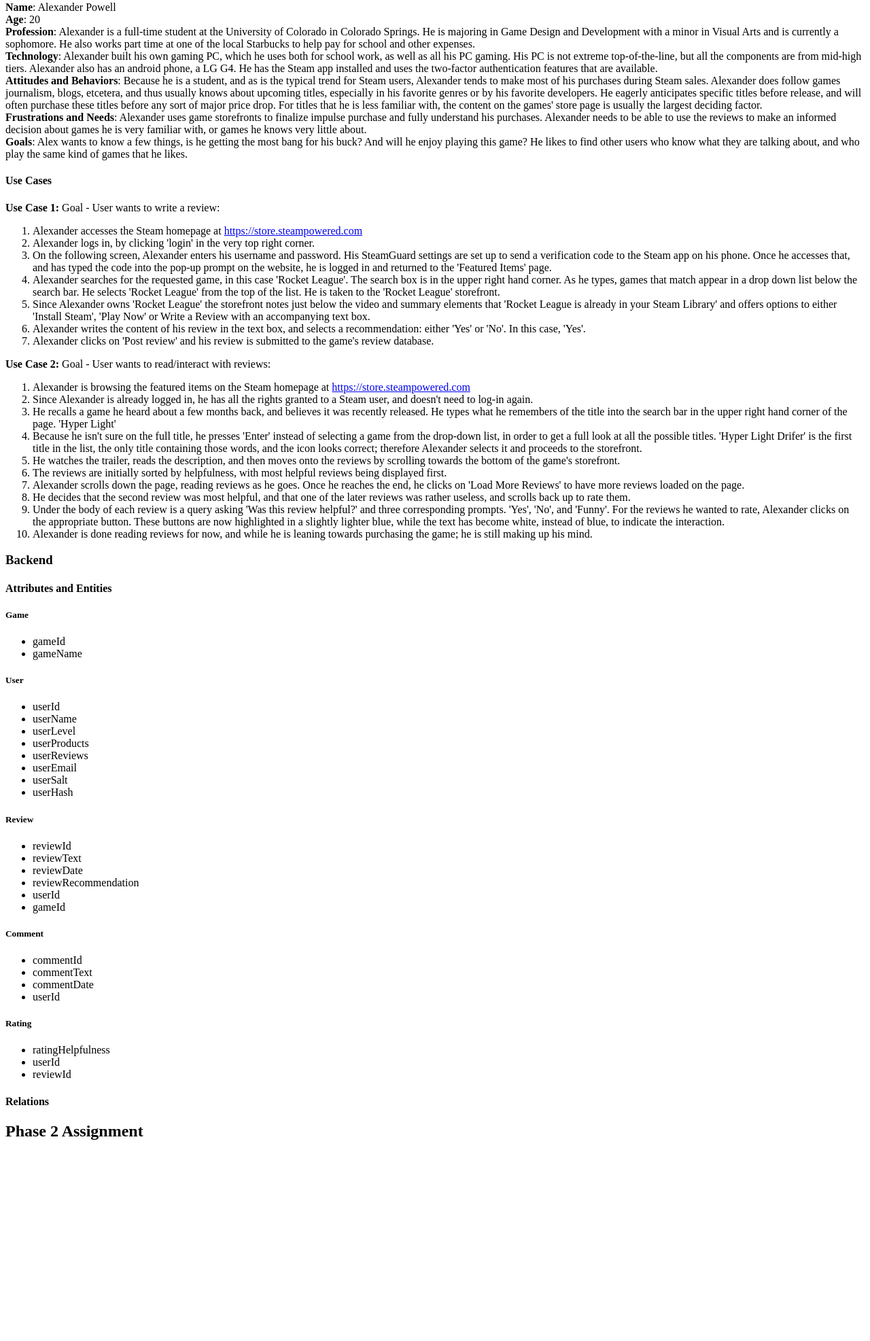
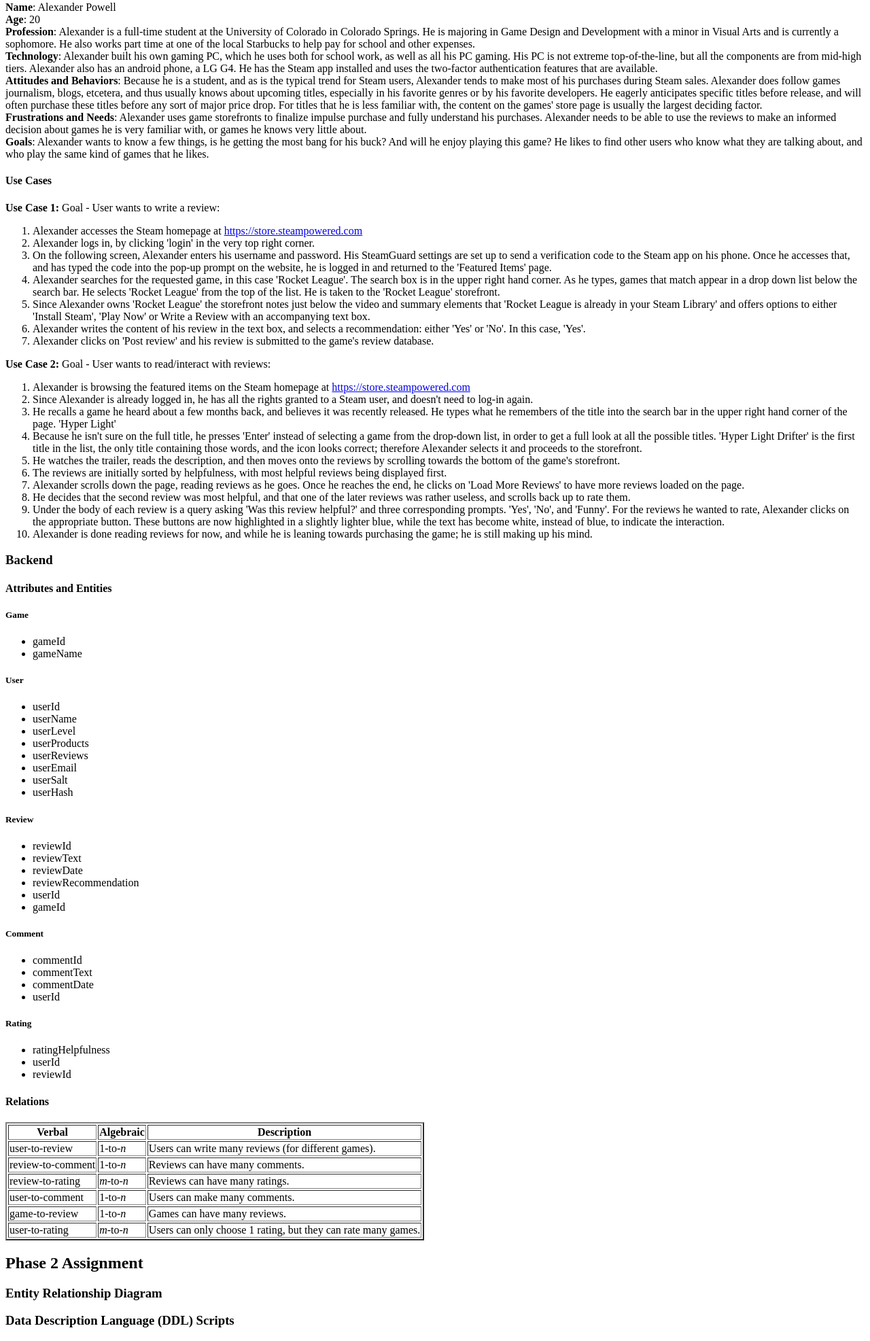
Before and after one commit to aj-broadhurst/dd-steam-review, a PHP site: page / in a window 1280 px wide. Shown: the part 326-2299 px from the top of the page at 68% size. Before the commit the page ends 2003 px from the top, so only its background shows below. Run offline with PHP 8.4, Linux system fonts and the light colour scheme.

Commit message:
Added relations table.

```diff
--- a/index.php
+++ b/index.php
@@ -21,7 +21,7 @@
 				<b>Technology</b>: Alexander built his own gaming PC, which he uses both for school work, as well as all his PC gaming. His PC is not extreme top-of-the-line, but all the components are from mid-high tiers.  Alexander also has an android phone, a LG G4.  He has the Steam app installed and uses the two-factor authentication features that are available.<br>
 				<b>Attitudes and Behaviors</b>: Because he is a student, and as is the typical trend for Steam users, Alexander tends to make most of his purchases during Steam sales.  Alexander does follow games journalism, blogs, etcetera, and thus usually knows about upcoming titles, especially in his favorite genres or by his favorite developers.  He eagerly anticipates specific titles before release, and will often purchase these titles before any sort of major price drop.  For titles that he is less familiar with, the content on the games' store page is usually the largest deciding factor.<br>
 				<b>Frustrations and Needs</b>: Alexander uses game storefronts to finalize impulse purchase and fully understand his purchases.  Alexander needs to be able to use the reviews to make an informed decision about games he is very familiar with, or games he knows very little about.<br>
-				<b>Goals</b>: Alex wants to know a few things, is he getting the most bang for his buck? And will he enjoy playing this game? He likes to find other users who know what they are talking about, and who play the same kind of games that he likes.</p>
+				<b>Goals</b>: Alexander wants to know a few things, is he getting the most bang for his buck? And will he enjoy playing this game? He likes to find other users who know what they are talking about, and who play the same kind of games that he likes.</p>
 			<h4>Use Cases</h4>
 			<p><b>Use Case 1: </b>Goal - User wants to write a review:</p>
 			<ol>
@@ -38,7 +38,7 @@
 				<li>Alexander is browsing the featured items on the Steam homepage at <a href = "https://store.steampowered.com">https://store.steampowered.com</a> </li>
 				<li>Since Alexander is already logged in, he has all the rights granted to a Steam user, and doesn't need to log-in again.</li>
 				<li>He recalls a game he heard about a few months back, and believes it was recently released. He types what he remembers of the title into the search bar in the upper right hand corner of the page. 'Hyper Light'</li>
-				<li>Because he isn't sure on the full title, he presses 'Enter' instead of selecting a game from the drop-down list, in order to get a full look at all the possible titles. 'Hyper Light Drifer' is the first title in the list, the only title containing those words, and the icon looks correct; therefore Alexander selects it and proceeds to the storefront.</li>
+				<li>Because he isn't sure on the full title, he presses 'Enter' instead of selecting a game from the drop-down list, in order to get a full look at all the possible titles. 'Hyper Light Drifter' is the first title in the list, the only title containing those words, and the icon looks correct; therefore Alexander selects it and proceeds to the storefront.</li>
 				<li>He watches the trailer, reads the description, and then moves onto the reviews by scrolling towards the bottom of the game's storefront.</li>
 				<li>The reviews are initially sorted by helpfulness, with most helpful reviews being displayed first.</li>
 				<li>Alexander scrolls down the page, reading reviews as he goes.  Once he reaches the end, he clicks on 'Load More Reviews' to have more reviews loaded on the page.</li>
@@ -87,7 +87,46 @@
 					<li>reviewId</li>
 				</ul>
 			<h4>Relations</h4>
+			<table border="2">
+				<tr>
+					<th>Verbal</th>
+					<th>Algebraic</th>
+					<th>Description</th>
+				</tr>
+				<tr>
+					<td>user-to-review</td>
+					<td>1-to-<i>n</i></td>
+					<td>Users can write many reviews (for different games).</td>
+				</tr>
+				<tr>
+					<td>review-to-comment</td>
+					<td>1-to-<i>n</i></td>
+					<td>Reviews can have many comments.</td>
+				</tr>
+				<tr>
+					<td>review-to-rating</td>
+					<td><i>m</i>-to-<i>n</i></td>
+					<td>Reviews can have many ratings.</td>
+				</tr>
+				<tr>
+					<td>user-to-comment</td>
+					<td>1-to-<i>n</i></td>
+					<td>Users can make many comments.</td>
+				</tr>
+				<tr>
+					<td>game-to-review</td>
+					<td>1-to-<i>n</i></td>
+					<td>Games can have many reviews.</td>
+				</tr>
+				<tr>
+					<td>user-to-rating</td>
+					<td><i>m</i>-to-<i>n</i></td>
+					<td>Users can only choose 1 rating, but they can rate many games.</td>
+				</tr>
+			</table>
 			<h2>Phase 2 Assignment</h2>
+			<h3>Entity Relationship Diagram</h3>
+			<h3>Data Description Language (DDL) Scripts</h3>
 		</main>
 	</body>
 </html>
```
